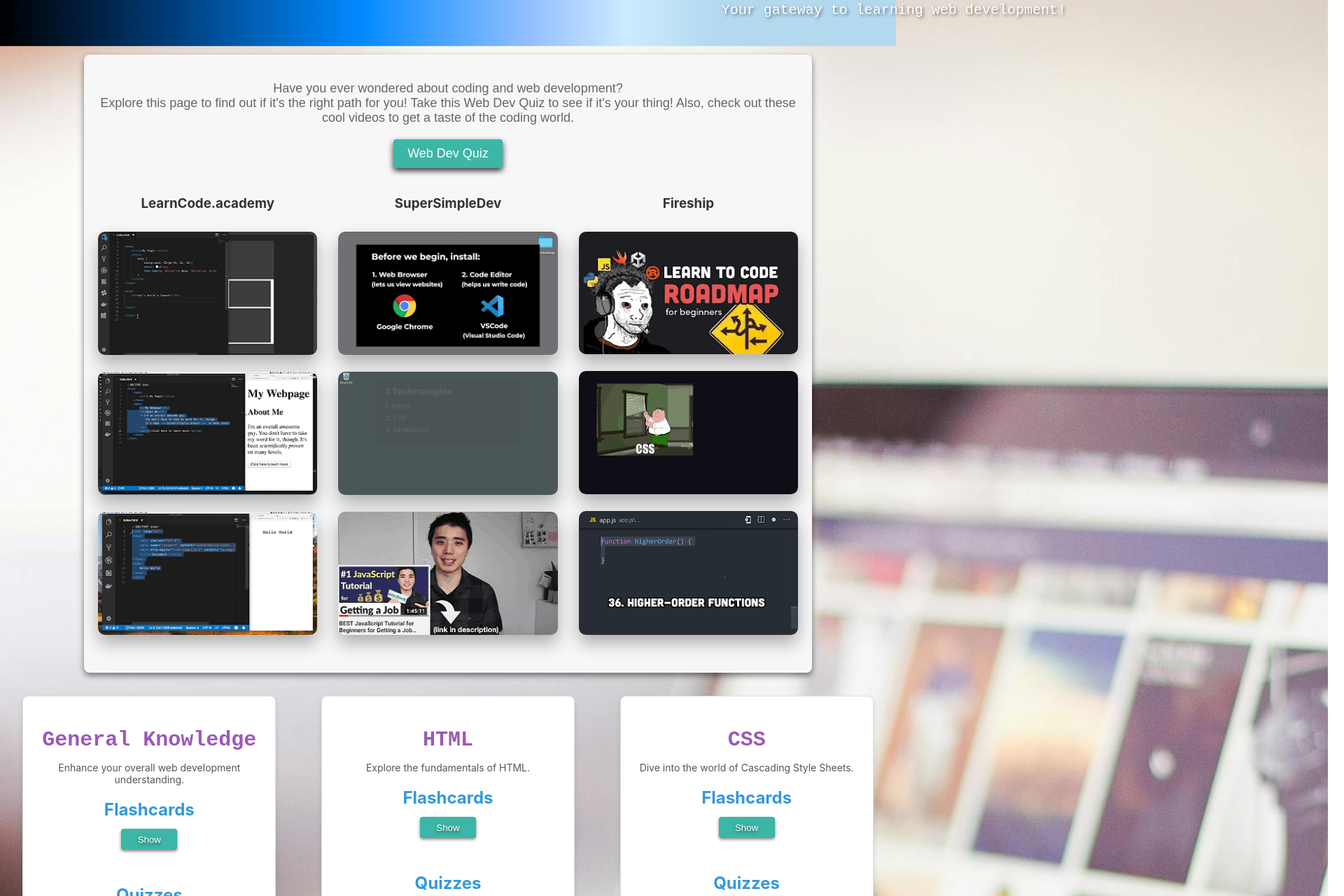
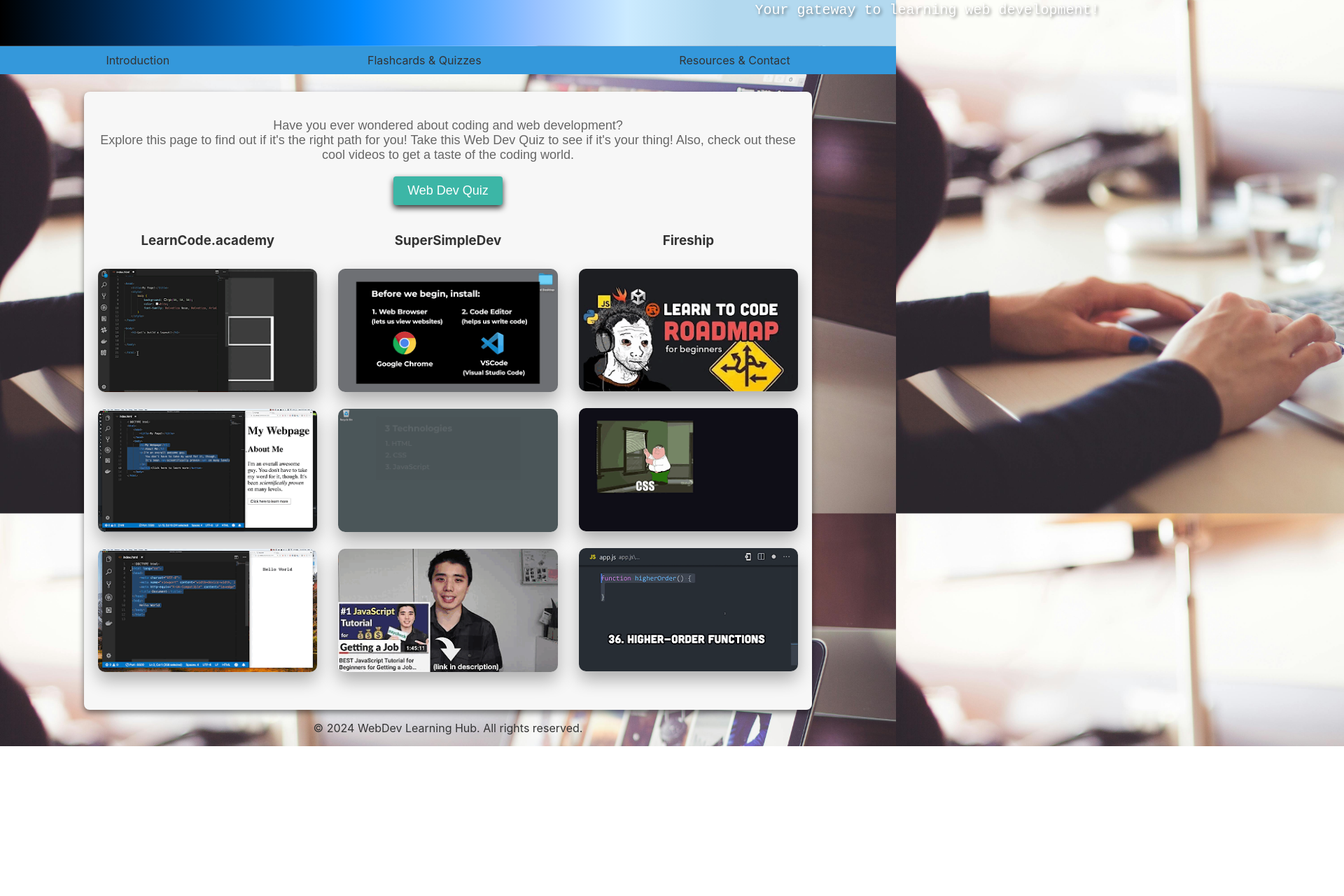
Before and after one commit to nadeemamdev/project-two, a React (Create React App) app: page / in a window 1280 px wide. Shown: the part 120-1400 px from the top of the page at 70% size, 1920 px wide, since content can reach past the window. After the commit the page ends 1186 px from the top, so only its background shows below. Built offline with nearby package versions, Linux system fonts and the light colour scheme.

Commit message:
Add navigation bar

```diff
--- a/package.json
+++ b/package.json
@@ -18,6 +18,7 @@
     "react-router-dom": "^6.22.2",
     "react-scripts": "^5.0.1",
     "react-slick": "^0.30.2",
+    "react-tabs": "^6.0.2",
     "slick-carousel": "^1.8.1",
     "web-vitals": "^2.1.4"
   },
--- a/src/App.js
+++ b/src/App.js
@@ -1,5 +1,5 @@
 // App.js
-import React from 'react';
+import React, { useState } from 'react';
 import './components/App.css';
 import Flashcards from './components/Flashcards';
 import Quizzes from './components/Quizzes';
@@ -8,6 +8,12 @@
 import ContactForm from './components/ContactForm';
 
 function App() {
+  const [activeTab, setActiveTab] = useState('Introduction');
+
+  const handleTabClick = (tab) => {
+    setActiveTab(tab);
+  };
+
   return (
     <div>
       <div className="container">
@@ -16,69 +22,67 @@
           <p>Your gateway to learning web development!</p>
         </header>
 
-        {/* Introduction */}
-        <Introduction />
+        {/* Navigation Bar */}
+        <nav className="navbar">
+          <div
+            className={`nav-item ${activeTab === 'Introduction' ? 'active' : ''}`}
+            onClick={() => handleTabClick('Introduction')}
+          >
+            Introduction
+          </div>
+          <div
+            className={`nav-item ${activeTab === 'FlashcardsQuizzes' ? 'active' : ''}`}
+            onClick={() => handleTabClick('FlashcardsQuizzes')}
+          >
+            Flashcards & Quizzes
+          </div>
+          <div
+            className={`nav-item ${activeTab === 'ResourcesContact' ? 'active' : ''}`}
+            onClick={() => handleTabClick('ResourcesContact')}
+          >
+            Resources & Contact
+          </div>
+        </nav>
+
+        {/* Main Content */}
         <main className="main-content">
+          {/* Introduction Section */}
+          {activeTab === 'Introduction' && <Introduction />}
 
-          {/* General Knowledge Section */}
+          {/* Flashcards & Quizzes Section */}
+          {activeTab === 'FlashcardsQuizzes' && (
+            <>
               <div className="section">
-            <h2 className='title'>General Knowledge</h2>
+                <h2 className="title">General Knowledge</h2>
                 <p>Enhance your overall web development understanding.</p>
                 <Flashcards sectionName="General Knowledge" />
                 <Quizzes sectionName="General Knowledge" />
               </div>
 
-          {/* HTML Section */}
               <div className="section">
-            <h2 className='title'>HTML</h2>
+                <h2 className="title">HTML</h2>
                 <p>Explore the fundamentals of HTML.</p>
                 <Flashcards sectionName="HTML" />
                 <Quizzes sectionName="HTML" />
               </div>
+            </>
+          )}
 
-          {/* CSS Section */}
-          <div className="section">
-            <h2 className='title'>CSS</h2>
-            <p>Dive into the world of Cascading Style Sheets.</p>
-            <Flashcards sectionName="CSS" />
-            <Quizzes sectionName="CSS" />
-          </div>
-
-          {/* JavaScript Section */}
-          <div className="section">
-            <h2 className='title'>JavaScript</h2>
-            <p>Master the scripting language for web development.</p>
-            <Flashcards sectionName="JavaScript" />
-            <Quizzes sectionName="JavaScript" />
-          </div>
-
-          {/* React Section */}
-          <div className="section">
-            <h2 className='title'>React</h2>
-            <p>Learn about building user interfaces with React.js.</p>
-            <Flashcards sectionName="React" />
-            <Quizzes sectionName="React" />
-          </div>
-
-          {/* Responsive Design Section */}
-          <div className="section">
-            <h2 className='title'>Responsive Design</h2>
-            <p>Discover the principles of creating responsive websites.</p>
-            <Flashcards sectionName="Responsive Design" />
-            <Quizzes sectionName="Responsive Design" />
-          </div>
-
-         {/* Resources Section */}
+          {/* Resources & Contact Section */}
+          {activeTab === 'ResourcesContact' && (
+            <>
               <div className="section">
                 <Resources />
               </div>
 
-        {/* Contact Form Sectionb*/}
-        <div className = "section">
-          <ContactForm/>
+              <div className="section">
+                <ContactForm />
               </div>
+            </>
+          )}
+        </main>
 
-        </main>
+        {/* Footer */}
         <footer>
           <p>&copy; 2024 WebDev Learning Hub. All rights reserved.</p>
         </footer>
--- a/src/components/App.css
+++ b/src/components/App.css
@@ -14,7 +14,8 @@
   background-image: url(../../public/background-image.jpg);
   background-position: center;
   background-size: cover;
-  }
+  background-attachment: fixed;
+}
 
 /* Banner Styles */
 .container {
@@ -22,13 +23,11 @@
   padding: 0px;
 }
 
-
 .header p {
   animation: scrollText 25s linear infinite;
   text-shadow: 2px 2px 4px rgba(0, 0, 0, 0.5);
   font-family: 'Courier New', Courier, monospace;
 }
-
 
 @keyframes scrollText {
   0% {
@@ -40,16 +39,17 @@
 }
 
 .header {
-  background: linear-gradient(to right,
-  #000000 0%,       /* Black */
-  #001f3f 10%,      /* Dark blue */
-  #004080 20%,      /* Medium blue */
-  #0066bf 30%,      /* Blue */
-  #0089ff 40%,      /* Light blue */
-  #4da6ff 50%,      /* Lighter blue */
-  #99c2ff 60%,      /* Very light blue */
-  #ccebff 70%,      /* Extremely light blue */
-  #b3d9ef 80%       /* Slightly darker blue */
+  background: linear-gradient(
+    to right,
+    #000000 0%, /* Black */
+    #001f3f 10%, /* Dark blue */
+    #004080 20%, /* Medium blue */
+    #0066bf 30%, /* Blue */
+    #0089ff 40%, /* Light blue */
+    #4da6ff 50%, /* Lighter blue */
+    #99c2ff 60%, /* Very light blue */
+    #ccebff 70%, /* Extremely light blue */
+    #b3d9ef 80% /* Slightly darker blue */
   );
   padding: 20px;
   color: white;
@@ -59,7 +59,6 @@
   text-shadow: 2px 2px 4px rgba(0, 0, 0, 0.5);
 }
 
-
 .logo {
   height: 60px;
 }
@@ -67,6 +66,12 @@
 .navbar {
   background-color: #3498db;
   padding: 10px;
+  display: flex;
+  justify-content: space-around;
+}
+
+.navbar div {
+  cursor: pointer;
 }
 
 .navbar a {
```
Also changed, not shown: 1 other file (tests, documents, lock files or other folders). Lines whose indentation alone changed are shown as unchanged.
